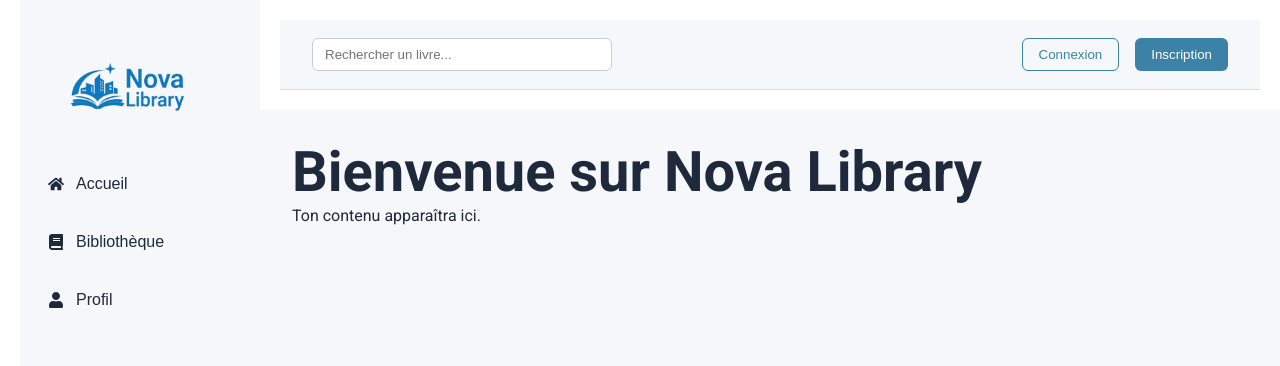
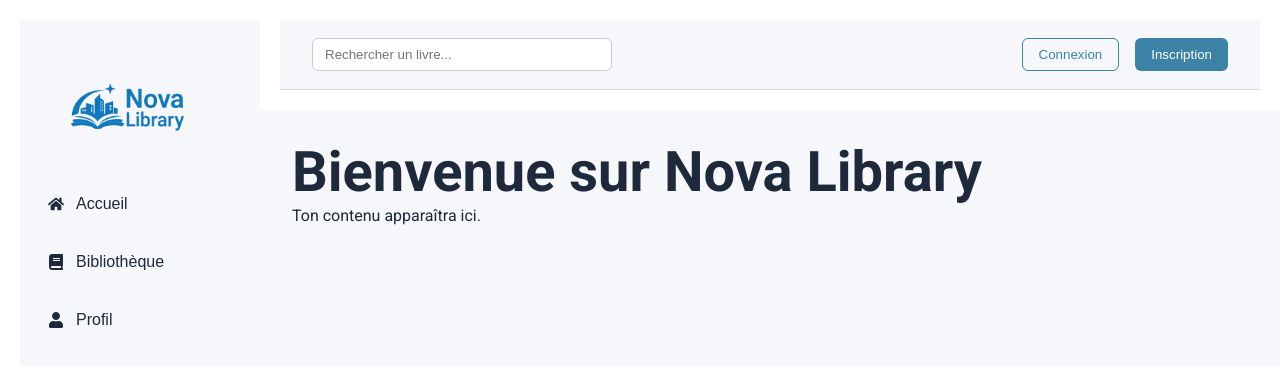
Before and after one commit to GagnantN/NovaLibrary, a React (Vite) app in the folder frontend/: page / in a window 1280 px wide. Shown: the top 366 px of the page. Built offline with nearby package versions, Linux system fonts and the light colour scheme.

Commit message:
Ajout d'un margin

```diff
--- a/frontend/src/styles/Sidebar/Sidebar.css
+++ b/frontend/src/styles/Sidebar/Sidebar.css
@@ -6,7 +6,9 @@
   background: var(--color-background);
   color: var(--color-primary);
   padding: 1.5rem 1rem;
+  margin-top: 1.25rem;
   margin-left: 1.25rem;
+  margin-bottom: 1.25rem;
   display: flex;
   flex-direction: column;
 }
```
